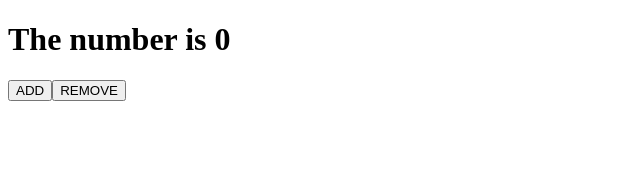
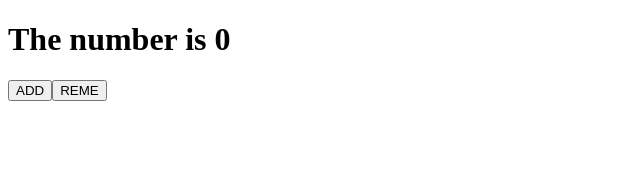
Before and after one commit to seungminkim12/movie-app-recap, a React (Create React App) app: page / in a window 1280 px wide. Shown: the top 170 px of the page, without its empty margins (0-640 px from the left). Built offline with nearby package versions, Linux system fonts and the light colour scheme.

Commit message:
before render

```diff
--- a/src/App.js
+++ b/src/App.js
@@ -20,7 +20,7 @@ class App extends React.Component {
       <div>
         <h1>The number is {this.state.count}</h1>
         <button onClick={this.add}>ADD</button>
-        <button onClick={this.remove}>REMOVE</button>
+        <button onClick={this.remove}>REME</button>
       </div>
     );
   }
```
